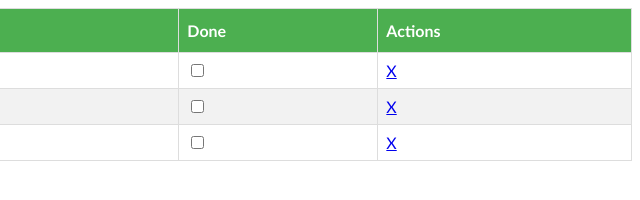
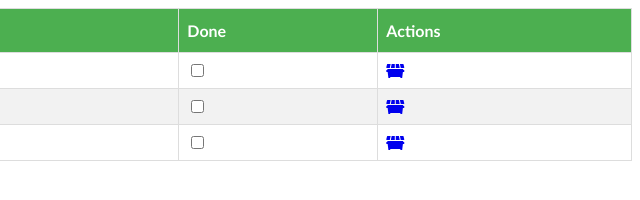
Before and after one commit to KakasiKrisztian/to-do-list-web-app, a plain HTML site: page index.html in a window 1280 px wide. Shown: the full height of the page, 640-1280 px from the left. Drawn offline with Linux system fonts and the light colour scheme.

Commit message:
added font-awesome icons for delete button

```diff
--- a/index.html
+++ b/index.html
@@ -5,6 +5,7 @@
     <title>To Do List</title>
 
     <link rel="stylesheet" type="text/css" href="css/style.css">
+    <link href="https://cdnjs.cloudflare.com/ajax/libs/font-awesome/5.11.2/css/all.css" rel="stylesheet">
 </head>
 <body>
 
@@ -24,19 +25,19 @@
             <td>Learn HTML</td>
             <td>04.11.2019</td>
             <td><input type="checkbox" class="mark-done"/></td>
-            <td><a href="#" class="delete-item">X</a></td>
+            <td><a href="#" class="delete-item"><i class="fas fa-dumpster"></i></a></td>
         </tr>
         <tr>
             <td>Learn CSS</td>
             <td>04.11.2019</td>
             <td><input type="checkbox" class="mark-done"/></td>
-            <td><a href="#" class="delete-item">X</a></td>
+            <td><a href="#" class="delete-item"><i class="fas fa-dumpster"></i></a></td>
         </tr>
         <tr>
             <td>Learn Javascript</td>
             <td>04.11.2019</td>
             <td><input type="checkbox" class="mark-done"/></td>
-            <td><a href="#" class="delete-item">X</a></td>
+            <td><a href="#" class="delete-item"><i class="fas fa-dumpster"></i></a></td>
         </tr>
         </tbody>
     </table>
```
